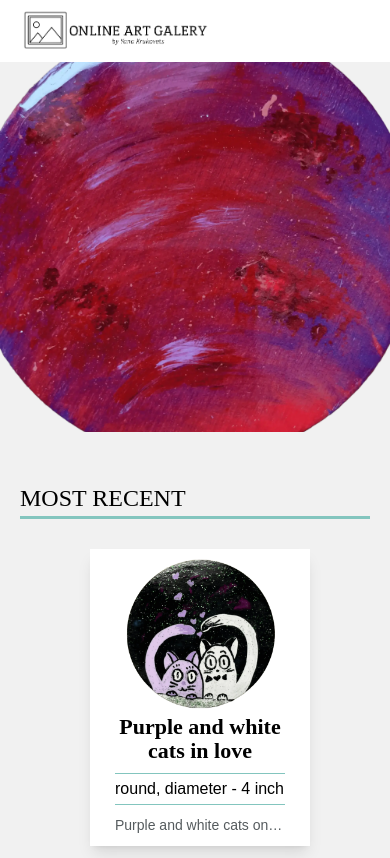
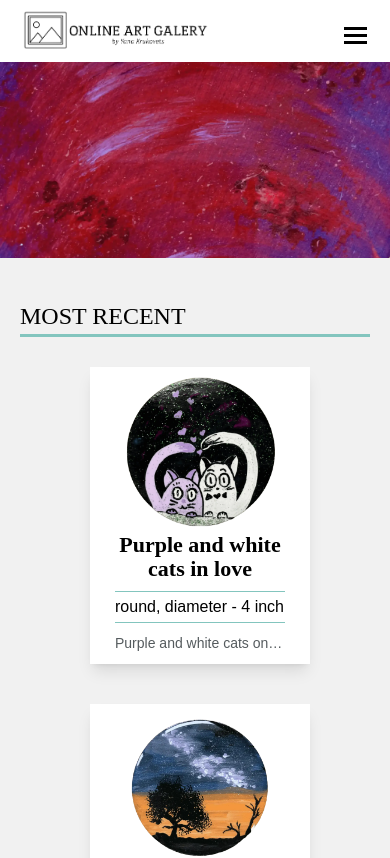
Before and after one commit to YanaKrukovets/gallery, a Next.js app: page / in a window 390 px wide. Shown: the top 858 px of the page. Built offline with nearby package versions, Linux system fonts and the light colour scheme; a web font is replaced by a local one.

Commit message:
mobile menu fix

```diff
--- a/components/Header.js
+++ b/components/Header.js
@@ -25,14 +25,14 @@ export default function Header() {
         img: "/images/icons/artworks-icon.png",
         alt: "book icon",
         label:
-          "<span class='whitespace-nowrap lg:whitespace-normal font-inka'>Artworks</span>",
+          "<span class='whitespace-nowrap lg:whitespace-normal font-inka md:font-[500]'>Artworks</span>",
         href: "/artworks",
       },
       item2: {
         img: "/images/icons/artist-icon.png",
         alt: "author icon",
         label:
-          "<span class='whitespace-nowrap lg:whitespace-normal font-inka'>About the artist</span>",
+          "<span class='whitespace-nowrap lg:whitespace-normal font-inka md:font-[500]'>About the artist</span>",
         href: "/about",
       },
     };
@@ -92,7 +92,7 @@ export default function Header() {
                 <Link href="/" passHref>
                   <img
                     src={t.header.nav_logo_src}
-                    className="w-full max-w-[250px] mx-auto mt-[10px]"
+                    className="w-full max-w-[250px] mt-[10px]"
                     alt={t.header.nav_logo_alt}
                   />
                 </Link>
@@ -138,7 +138,11 @@ export default function Header() {
 
             {/* Mobile Nav */}
 
-            <div className={`mobile-nav ${mobileNavExpanded ? "block" : ""}`}>
+            <div
+              className={`mobile-nav ${
+                mobileNavExpanded ? "block h-full" : ""
+              }`}
+            >
               {!!menu &&
                 menu.map((item, index) => {
                   return (
@@ -173,16 +177,16 @@ export default function Header() {
                     </>
                   );
                 })}
-              <NavLangToggle />
+              {/*<NavLangToggle />*/}
             </div>
 
             {/* Language Toggle */}
-            <div className="flex-end hidden">
-              <div
+            <div className="flex-end">
+              {/*  <div
                 className={`xmd:hidden px-3 xxmd:pl-0 items-center text-grey text-center`}
               >
                 <NavLangToggle />
-              </div>
+              </div>*/}
 
               <button
                 ref={dropdown}
--- a/components/HomeBannerNew.js
+++ b/components/HomeBannerNew.js
@@ -20,7 +20,7 @@ export default function HomeBannerNew() {
 
   return (
     <>
-      <section className="py-12">
+      <section className="py-12 md:pt-12 md:pb-10">
         <div className="container">
           <Swiper
             pagination={{
@@ -34,7 +34,7 @@ export default function HomeBannerNew() {
               enabled: true,
               onlyInViewport: true,
             }}
-            className="h-96 w-full"
+            className="h-96 w-full md:max-h-[210px]"
           >
             <SwiperSlide>
               <div className="flex h-full w-full items-center justify-center">
--- a/styles/base/_variables.scss
+++ b/styles/base/_variables.scss
@@ -28,9 +28,9 @@ $xxlarge-max-width: 1919.98px;
 
 // // COLORS
 $color-light-gray: #dcdcdc;
-$color-gray: #314858;
+$color-gray: #000000;
 $color-middle-gray: #616060;
-$color-yellow: #faed1a;
+$color-yellow: #83c5be;
 
 $color-font-primary: #414042;
 $color-green: #144734;
--- a/styles/components/_header.scss
+++ b/styles/components/_header.scss
@@ -75,6 +75,7 @@ header {
       -moz-transition: 0.25s ease-in-out;
       -o-transition: 0.25s ease-in-out;
       transition: 0.25s ease-in-out;
+      margin-top: 10px;
 
       &:nth-child(1) {
         top: -1px;
@@ -249,7 +250,7 @@ header {
     width: 100%;
     position: fixed;
     right: 0;
-    top: 45px;
+    top: 62px;
     z-index: 999;
     background: $color-white;
     overflow: hidden;
--- a/styles/styles.css
+++ b/styles/styles.css
@@ -453,6 +453,7 @@ header .nav-button span {
   left: 0;
   transform: rotate(0deg);
   transition: 0.25s ease-in-out;
+  margin-top: 10px;
 }
 header .nav-button span:nth-child(1) {
   top: -1px;
@@ -545,7 +546,7 @@ header .desktop-nav .desktop-nav-item {
 }
 header .desktop-nav .desktop-nav-item .desktop-nav-text {
   font-size: 16px;
-  color: #314858;
+  color: #000000;
   line-height: 18px;
   text-decoration: none;
   position: relative;
@@ -588,7 +589,7 @@ header .mobile-nav {
 }
 header .mobile-nav.block {
   transform: translateX(0);
-  border-top: 5px solid #faed1a;
+  border-top: 5px solid rgb(131 197 190);
 }
 @media (min-width: 898px) {
   header .mobile-nav {
```
